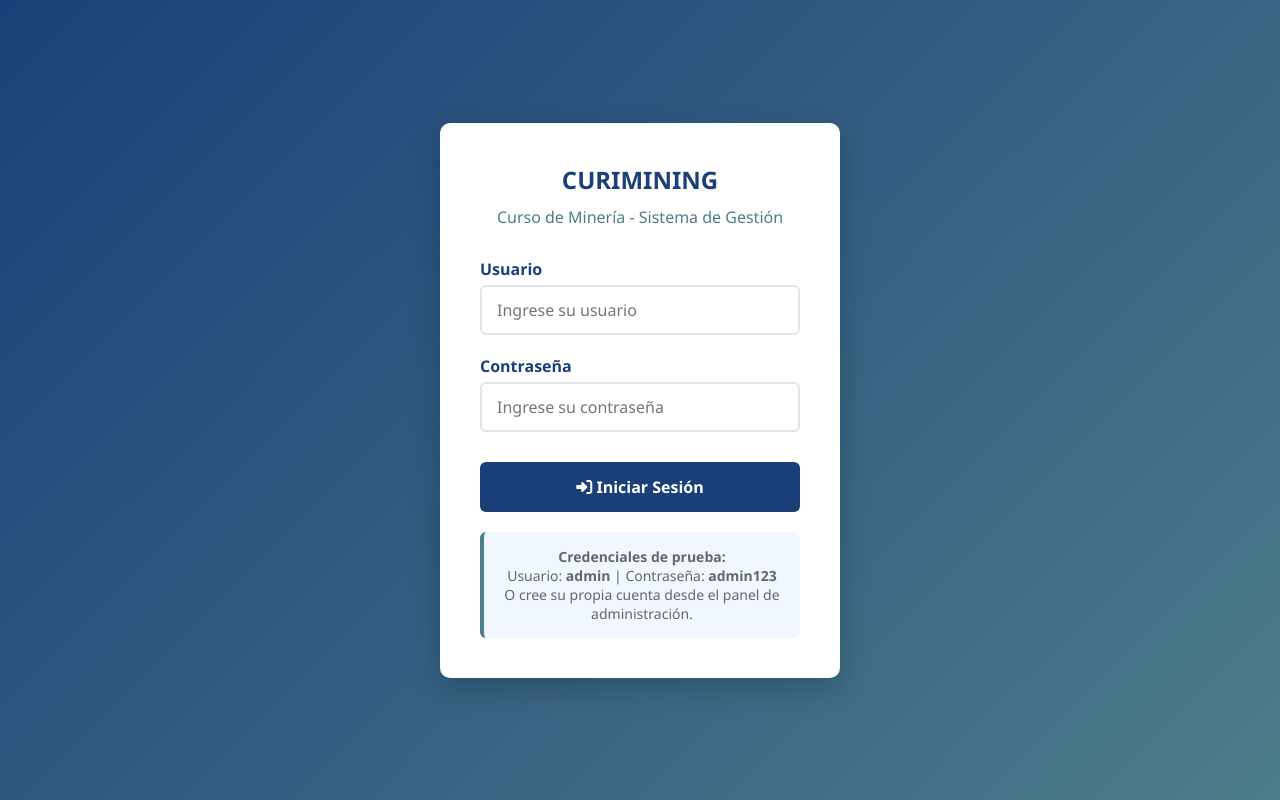
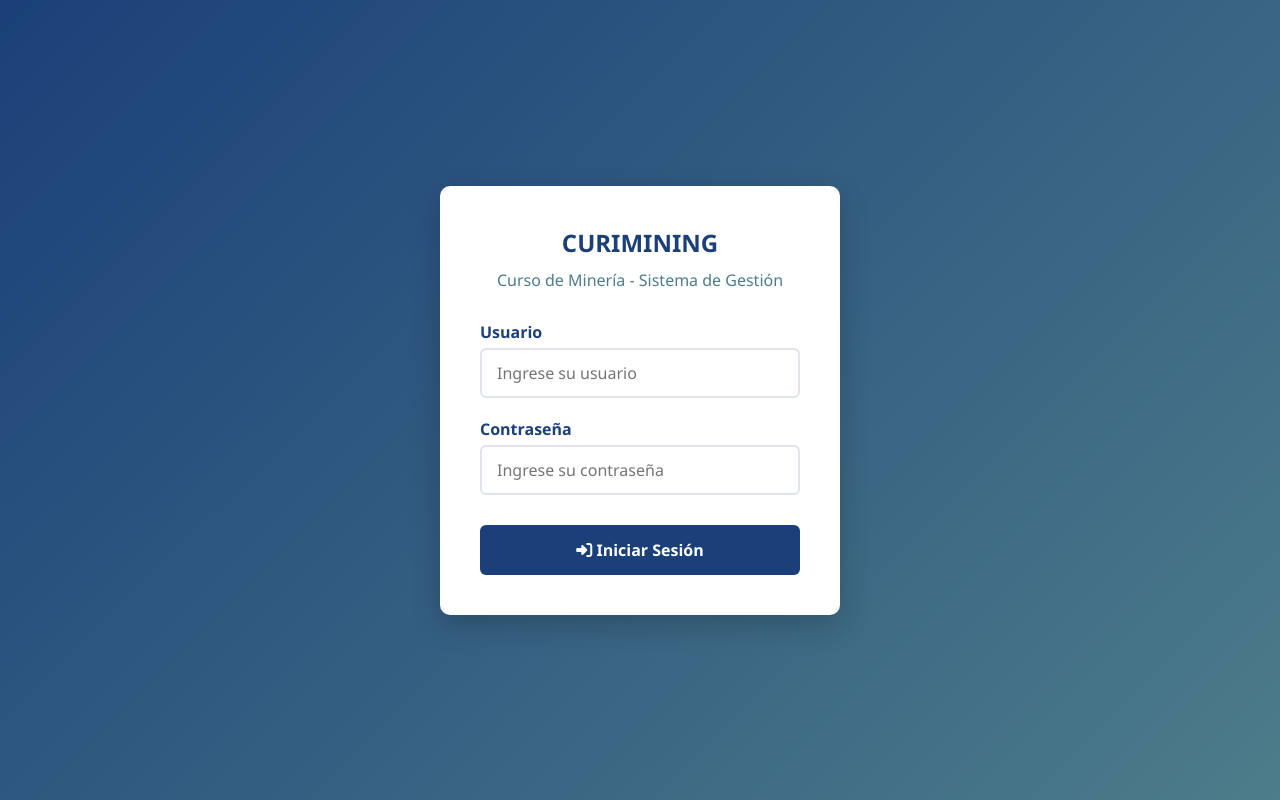
Before and after one commit to andyrdavila-lgtm/mineros, a Flask app: page /login in a window 1280 px wide. Run offline with Flask 3, Linux system fonts and the light colour scheme.

Commit message:
Update inicio.html

```diff
--- a/templates/inicio.html
+++ b/templates/inicio.html
@@ -367,12 +367,6 @@
                 </div>
                 {% endif %}
             </form>
-
-            <div class="login-info">
-                <p><strong>Credenciales de prueba:</strong></p>
-                <p>Usuario: <strong>admin</strong> | Contraseña: <strong>admin123</strong></p>
-                <p>O cree su propia cuenta desde el panel de administración.</p>
-            </div>
         </div>
     </div>
     {% endif %}
```
